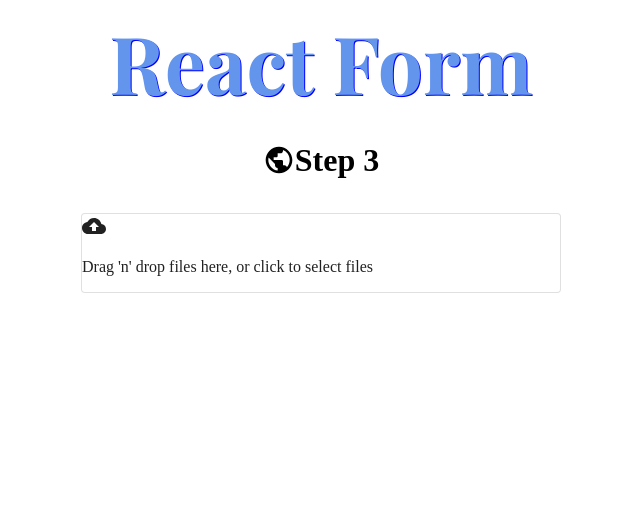
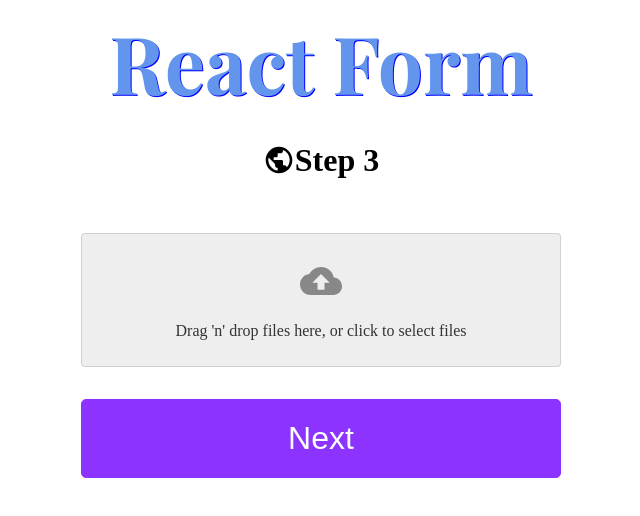
Before and after one commit to andrewstepanets/react-form, a React (Create React App) app: page /step3 in a window 1280 px wide. Shown: the top 516 px of the page, without its empty margins (319-959 px from the left). Built offline with nearby package versions, Linux system fonts and the light colour scheme; a web font is replaced by a local one.

Commit message:
Finished upload file page

```diff
--- a/src/components/App.js
+++ b/src/components/App.js
@@ -1,11 +1,20 @@
 import React from 'react';
-import { BrowserRouter as Router, Route, Switch } from 'react-router-dom';
+import { BrowserRouter as Router, Route, Switch, Link } from 'react-router-dom';
+
 import Step1 from './Step1';
 import Step2 from './Step2';
 import Step3 from './Step3';
-import Result from './Result';
+// import Result from './Result';
 import Header from './Header';
 import Typography from '../styles/Typography';
+
+/*eslint-disable */
+
+const Result = () => (
+  <>
+    <Link to="/">Start Over</Link>
+  </>
+);
 
 function App() {
   return (
--- a/src/components/FileInput.js
+++ b/src/components/FileInput.js
@@ -5,14 +5,33 @@ import {
   ListItem,
   ListItemIcon,
   ListItemText,
+  makeStyles,
   Paper,
 } from '@material-ui/core';
 import { CloudUpload, InsertDriveFile } from '@material-ui/icons';
 import Dropzone from 'react-dropzone';
 
+const useStyles = makeStyles((theme) => ({
+  root: {
+    backgroundColor: '#eee',
+    textAlign: 'center',
+    cursor: 'pointer',
+    color: '#333',
+    padding: '10px',
+    marginTop: '20px',
+  },
+  icon: {
+    marginTop: '16px',
+    color: '#888',
+    fontSize: '42px',
+  },
+}));
+
 /*eslint-disable */
 
 export default function FileInput({ control, name }) {
+
+    const styles = useStyles();
   return (
     <Controller
       control={control}
@@ -22,8 +41,8 @@ export default function FileInput({ control, name }) {
         <>
           <Dropzone onDrop={onChange}>
             {({ getRootProps, getInputProps }) => (
-              <Paper variant="outlined" {...getRootProps()}>
-                <CloudUpload />
+              <Paper className={styles.root} variant="outlined" {...getRootProps()}>
+                <CloudUpload className={styles.icon}/>
                 <input {...getInputProps()} name={name} onBlur={onBlur} />
                 <p>Drag 'n' drop files here, or click to select files</p>
               </Paper>
--- a/src/components/Form.js
+++ b/src/components/Form.js
@@ -8,6 +8,8 @@ const useStyles = makeStyles((theme) => ({
   },
 }));
 
+/*eslint-disable */
+
 export default function Form({ children, ...props }) {
   const styles = useStyles();
 
--- a/src/components/Input.js
+++ b/src/components/Input.js
@@ -3,7 +3,7 @@ import TextField from '@material-ui/core/TextField';
 
 /* eslint-disable react/jsx-props-no-spreading */
 
-export const Input = forwardRef((props, ref) => (
+const Input = forwardRef((props, ref) => (
   <TextField
     variant="outlined"
     margin="normal"
--- a/src/components/Step1.js
+++ b/src/components/Step1.js
@@ -9,6 +9,9 @@ import Form from './Form';
 import Input from './Input';
 import PrimaryButton from './PrimaryButton';
 import Layout from './Layout';
+import { useData } from './DataContext';
+
+/*eslint-disable */
 
 const StepStyles = styled.h2`
   font-size: 2rem;
@@ -33,13 +36,18 @@ const schema = yup.object().shape({
 export default function Step1() {
   const history = useHistory();
 
+  // check form validation
+  const { data, setValues } = useData();
+
   const { register, handleSubmit, errors } = useForm({
+    defaultValues: { firstName: data.firstName, lastName: data.lastName },
     mode: 'onBlur',
     resolver: yupResolver(schema),
   });
 
   const onSubmit = (data) => {
     history.push('/step2');
+    setValues(data);
   };
 
   return (
--- a/src/components/Step2.js
+++ b/src/components/Step2.js
@@ -11,12 +11,16 @@ import Input from './Input';
 import Form from './Form';
 import Layout from './Layout';
 import PrimaryButton from './PrimaryButton';
+import { useData } from './DataContext';
 
 const StepStyles = styled.h2`
   font-size: 2rem;
   display: flex;
   align-items: center;
 `;
+
+/*eslint-disable */
+
 
 // form validation
 // using yup
@@ -39,7 +43,15 @@ const normalizePhoneNumber = (value) => {
 export default function Step2() {
   const history = useHistory();
 
+  // check form validation
+  const { data, setValues } = useData();
+
   const { register, handleSubmit, errors, watch } = useForm({
+    defaultValues: {
+      email: data.email,
+      hasPhone: data.hasPhone,
+      phoneNumber: data.phoneNumber,
+    },
     mode: 'onBlur',
     resolver: yupResolver(schema),
   });
@@ -48,6 +60,7 @@ export default function Step2() {
 
   const onSubmit = (data) => {
     history.push('/step3');
+    setValues(data);
   };
 
   return (
@@ -68,7 +81,13 @@ export default function Step2() {
         />
         <FormControlLabel
           control={
-            <Checkbox name="hasPhone" inputRef={register} color="primary" />
+            <Checkbox
+              defaultValue={data.hasPhone}
+              defaultChecked={data.hasPhone}
+              name="hasPhone"
+              inputRef={register}
+              color="primary"
+            />
           }
           label="Do you have a phone"
         />
--- a/src/components/Step3.js
+++ b/src/components/Step3.js
@@ -2,9 +2,12 @@ import React from 'react';
 import { MdPublic } from 'react-icons/md';
 import styled from 'styled-components';
 import { useForm } from 'react-hook-form';
+import { useHistory } from 'react-router-dom';
 import FileInput from './FileInput';
 import Form from './Form';
 import Layout from './Layout';
+import PrimaryButton from './PrimaryButton';
+import { useData } from './DataContext';
 
 const StepStyles = styled.h2`
   font-size: 2rem;
@@ -12,16 +15,33 @@ const StepStyles = styled.h2`
   align-items: center;
 `;
 
+/*eslint-disable */
+
 export default function Step3() {
-  const { control, handleSubmit } = useForm();
+  const history = useHistory();
+
+  // check form validation
+  const { data, setValues } = useData();
+
+  const { control, handleSubmit } = useForm({
+    defaultValues: {
+      files: data.files
+    }
+  });
+
+  const onSubmit = (data) => {
+    history.push('/result');
+    setValues(data);
+  };
 
   return (
     <Layout>
       <StepStyles>
         <MdPublic /> Step 3
       </StepStyles>
-      <Form>
+      <Form onSubmit={handleSubmit(onSubmit)}>
         <FileInput name="files" control={control} />
+        <PrimaryButton>Next</PrimaryButton>
       </Form>
     </Layout>
   );
```
Also changed, not shown: src/styles/Typography.js (line endings or trailing spaces), 1 other file (tests, documents, lock files or other folders).
